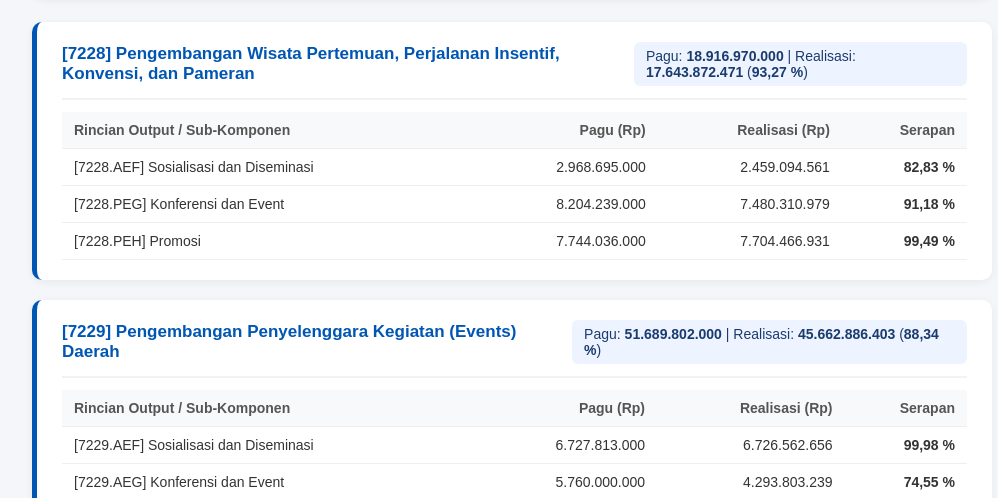
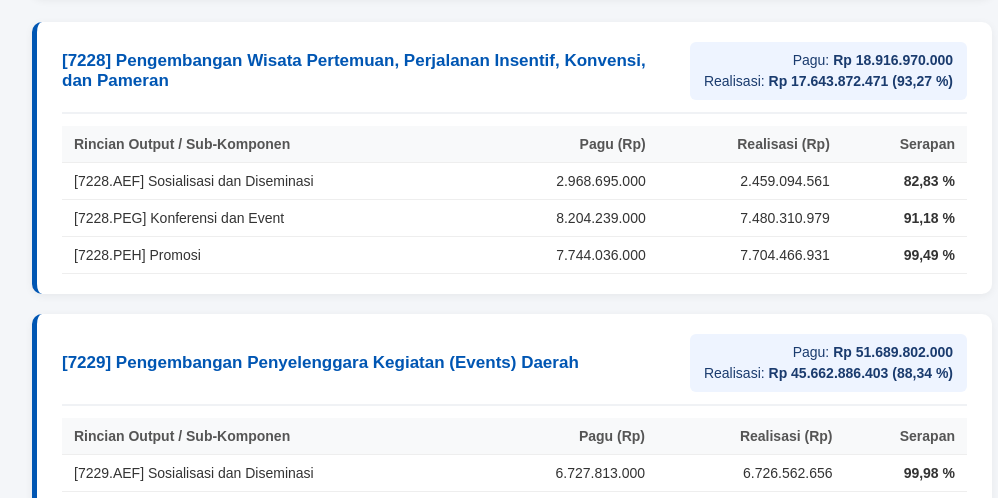
Before and after one commit to kijatipandego/dashboard-anggaran, a plain HTML site: page index.html in a window 1280 px wide. Shown: the part 277-775 px from the top of the page, without its empty margins (128-1126 px from the left). Drawn offline with Linux system fonts and the light colour scheme.

Commit message:
Refactor HTML structure and styles for dashboard
Updated styles and layout for better presentation of budget monitoring dashboard.

```diff
--- a/index.html
+++ b/index.html
@@ -13,9 +13,9 @@
         .card p { margin: 0; font-size: 22px; font-weight: bold; }
 
         .satker-box { background: white; padding: 20px 25px; border-radius: 10px; box-shadow: 0 2px 8px rgba(0,0,0,0.06); margin-bottom: 20px; border-left: 5px solid #0056b3; }
-        .satker-header { display: flex; justify-content: space-between; align-items: center; border-bottom: 2px solid #f0f2f5; padding-bottom: 12px; margin-bottom: 12px; }
-        .satker-title { margin: 0; font-size: 17px; color: #0056b3; }
-        .satker-summary { font-size: 14px; background: #eef4ff; padding: 6px 12px; border-radius: 6px; color: #1a3b6e; }
+        .satker-header { display: flex; justify-content: space-between; align-items: center; gap: 20px; border-bottom: 2px solid #f0f2f5; padding-bottom: 12px; margin-bottom: 12px; }
+        .satker-title { margin: 0; font-size: 17px; color: #0056b3; flex: 1; }
+        .satker-summary { font-size: 14px; background: #eef4ff; padding: 8px 14px; border-radius: 6px; color: #1a3b6e; text-align: right; line-height: 1.5; white-space: nowrap; }
 
         table { width: 100%; border-collapse: collapse; }
         th, td { padding: 10px 12px; border-bottom: 1px solid #eee; text-align: left; font-size: 14px; }
@@ -74,9 +74,8 @@
                         <div class="satker-header">
                             <h2 class="satker-title">${satker.judul_header}</h2>
                             <div class="satker-summary">
-                                Pagu: <strong>${satker.pagu_satker}</strong> |
-                                Realisasi: <strong>${satker.realisasi_satker}</strong>
-                                (<strong>${satker.persen_satker}</strong>)
+                                <div>Pagu: <strong>Rp ${satker.pagu_satker}</strong></div>
+                                <div>Realisasi: <strong>Rp ${satker.realisasi_satker} (${satker.persen_satker})</strong></div>
                             </div>
                         </div>
                         <table>
```
